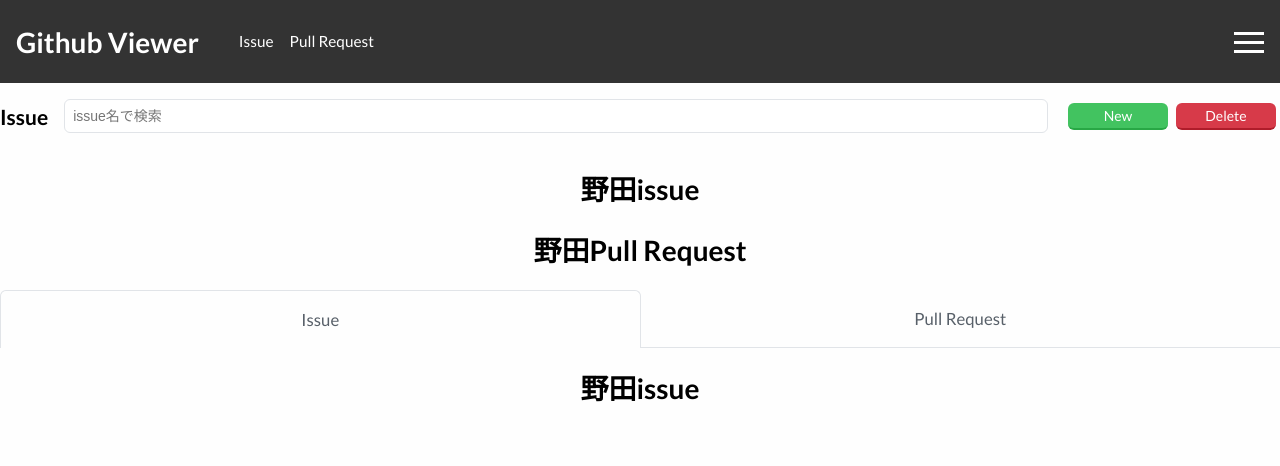
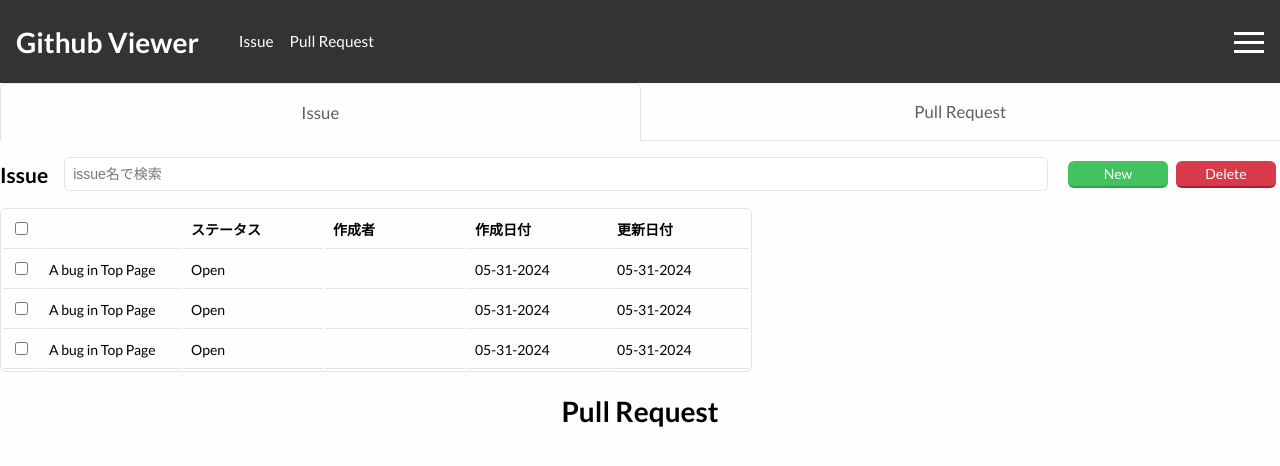
Before and after one commit to tatsuya1981/ws-0500-redux-github-viewer, a React (Create React App) app: page /issue in a window 1280 px wide. Shown: the top 466 px of the page. Built offline with nearby package versions, Linux system fonts and the light colour scheme.

Commit message:
create of table

```diff
--- a/src/App.jsx
+++ b/src/App.jsx
@@ -1,5 +1,6 @@
 import './App.css';
 import { HeaderTag } from './components/molecules/HeaderTag';
+import { IssueTable } from './components/organisms/IssueTable';
 import { Header } from './components/organisms/layout/Header';
 import { SearchArea } from './components/organisms/search/SearchArea';
 import { Issue } from './components/pages/Issue';
@@ -10,10 +11,11 @@
   return (
     <div className="App">
       <Header />
+      <HeaderTag />
       <SearchArea />
+      <IssueTable />
       <Issue />
       <PullRequest />
-      <HeaderTag />
       <Router />
     </div>
   );
--- a/src/components/atoms/HeaderTitle.jsx
+++ b/src/components/atoms/HeaderTitle.jsx
@@ -1,4 +1,3 @@
-// import { useNavigate } from "react-router-dom";
 import { Link } from "react-router-dom";
 import styled from "styled-components";
 
--- a/src/components/molecules/HeaderTag.jsx
+++ b/src/components/molecules/HeaderTag.jsx
@@ -13,8 +13,8 @@
   return(
     <div>
     <SHeaderTagWrapper>
-      <SHeaderTagLeft active={active} onClick={onClickTag} ><SHeaderTagSpan>Issue</SHeaderTagSpan></SHeaderTagLeft>
-      <SHeaderTagRight active={active} onClick={onClickTag} ><SHeaderTagSpan>Pull Request</SHeaderTagSpan></SHeaderTagRight>
+      <SHeaderTagLeft active={active.toString()} onClick={onClickTag} ><SHeaderTagSpan>Issue</SHeaderTagSpan></SHeaderTagLeft>
+      <SHeaderTagRight active={active.toString()} onClick={onClickTag} ><SHeaderTagSpan>Pull Request</SHeaderTagSpan></SHeaderTagRight>
     </SHeaderTagWrapper>
     </div>
   )
@@ -30,10 +30,10 @@
 font-size: 1.2rem;
 width: 100%;
 text-align: center;
-border-top: ${(props) => props.active? `1px solid rgb(225, 228, 232)`: `initial`};
-border-right: ${(props) => props.active? `1px solid rgb(225, 228, 232)`: `initial`};
-border-left: ${(props) => props.active? `1px solid rgb(225, 228, 232)`: `initial`};
-border-bottom: ${(props) => props.active? `initial`: `1px solid rgb(225, 228, 232)`};
+border-top: ${(props) => props.active === "true"? `1px solid rgb(225, 228, 232)`: `initial`};
+border-right: ${(props) => props.active === "true"? `1px solid rgb(225, 228, 232)`: `initial`};
+border-left: ${(props) => props.active === "true"? `1px solid rgb(225, 228, 232)`: `initial`};
+border-bottom: ${(props) => props.active === "true"? `initial`: `1px solid rgb(225, 228, 232)`};
 border-radius:6px 6px 0px 0px;
 list-style-type: none;
 `
@@ -42,10 +42,10 @@
 font-size: 1.2rem;
 width: 100%;
 text-align: center;
-border-top: ${(props) => props.active? `initial`: `1px solid rgb(225, 228, 232)`};
-border-right: ${(props) => props.active? `initial`: `1px solid rgb(225, 228, 232)`};
-border-left: ${(props) => props.active? `initial`: `1px solid rgb(225, 228, 232)`};
-border-bottom: ${(props) => props.active? `1px solid rgb(225, 228, 232)`: `initial`};
+border-top: ${(props) => props.active === "true"? `initial`: `1px solid rgb(225, 228, 232)`};
+border-right: ${(props) => props.active === "true"? `initial`: `1px solid rgb(225, 228, 232)`};
+border-left: ${(props) => props.active === "true"? `initial`: `1px solid rgb(225, 228, 232)`};
+border-bottom: ${(props) => props.active === "true"? `1px solid rgb(225, 228, 232)`: `initial`};
 border-radius:6px 6px 0px 0px;
 list-style-type: none;
 `
--- /dev/null
+++ b/src/components/organisms/IssueTable.jsx
@@ -0,0 +1,107 @@
+import styled from "styled-components";
+
+export const IssueTable = () => {
+  return (
+    <>
+      <SIssueTableWrapper>
+        <SIssueTable>
+          <thead>
+            <tr>
+              <SIssueCheckBox>
+                <input type="checkbox"></input>
+              </SIssueCheckBox>
+              <SIssueTableTitle></SIssueTableTitle>
+              <SIssueTableTitle>ステータス</SIssueTableTitle>
+              <SIssueTableTitle>作成者</SIssueTableTitle>
+              <SIssueTableTitle>作成日付</SIssueTableTitle>
+              <SIssueTableTitle>更新日付</SIssueTableTitle>
+            </tr>
+          </thead>
+          <tbody>
+            <SIssueTableRow>
+              <SIssueBodyCheckBox>
+                <input type="checkbox"></input>
+              </SIssueBodyCheckBox>
+              <SIssueBodyTableTitle>A bug in Top Page</SIssueBodyTableTitle>
+              <SIssueBodyTableLists>Open</SIssueBodyTableLists>
+              <SIssueBodyTableLists></SIssueBodyTableLists>
+              <SIssueBodyTableLists>05-31-2024</SIssueBodyTableLists>
+              <SIssueBodyTableLists>05-31-2024</SIssueBodyTableLists>
+            </SIssueTableRow>
+            <SIssueTableRow>
+              <SIssueBodyCheckBox>
+                <input type="checkbox"></input>
+              </SIssueBodyCheckBox>
+              <SIssueBodyTableTitle>A bug in Top Page</SIssueBodyTableTitle>
+              <SIssueBodyTableLists>Open</SIssueBodyTableLists>
+              <SIssueBodyTableLists></SIssueBodyTableLists>
+              <SIssueBodyTableLists>05-31-2024</SIssueBodyTableLists>
+              <SIssueBodyTableLists>05-31-2024</SIssueBodyTableLists>
+            </SIssueTableRow>
+            <SIssueTableRow>
+              <SIssueBodyCheckBox>
+                <input type="checkbox"></input>
+              </SIssueBodyCheckBox>
+              <SIssueBodyTableTitle>A bug in Top Page</SIssueBodyTableTitle>
+              <SIssueBodyTableLists>Open</SIssueBodyTableLists>
+              <SIssueBodyTableLists></SIssueBodyTableLists>
+              <SIssueBodyTableLists>05-31-2024</SIssueBodyTableLists>
+              <SIssueBodyTableLists>05-31-2024</SIssueBodyTableLists>
+            </SIssueTableRow>
+          </tbody>
+        </SIssueTable>
+      </SIssueTableWrapper>
+    </>
+  );
+};
+
+const SIssueTableWrapper = styled.div`
+  overflow: scroll;
+`;
+
+const SIssueTable = styled.table`
+  border: 1px solid rgb(225, 228, 232);
+  border-radius: 6px;
+`;
+
+const SIssueCheckBox = styled.th`
+  min-width: auto;
+  padding: 8px;
+  text-align: left;
+  border-bottom: 1px solid rgb(225, 228, 232);
+`;
+
+const SIssueTableTitle = styled.th`
+  padding: 8px;
+  text-align: left;
+  min-width: 10rem;
+  border-bottom: 1px solid rgb(225, 228, 232);
+`;
+
+const SIssueTableRow = styled.tr`
+  cursor: pointer;
+`;
+
+const SIssueBodyCheckBox = styled.td`
+  min-width: auto;
+  padding: 8px;
+  text-align: left;
+  border-bottom: 1px solid rgb(225, 228, 232);
+`;
+
+const SIssueBodyTableTitle = styled.td`
+  padding: 8px;
+  text-align: left;
+  min-width: 10rem;
+  border-bottom: 1px solid rgb(225, 228, 232);
+  outline {
+    width: 140rem;
+  }
+`;
+
+const SIssueBodyTableLists = styled.td`
+  padding: 8px;
+  text-align: left;
+  min-width: 10rem;
+  border-bottom: 1px solid rgb(225, 228, 232);
+`;
--- a/src/components/pages/Issue.jsx
+++ b/src/components/pages/Issue.jsx
@@ -1,7 +1,7 @@
 export const Issue = () => {
-  return (
-    <>
-    <h1>野田issue</h1>
-    </>
+  return(
+    <div>
+
+    </div>
   );
 };
--- a/src/components/pages/Profile.jsx
+++ b/src/components/pages/Profile.jsx
@@ -1,5 +1,5 @@
 export const Profile = () => {
   return(
-    <h1>野田Profile</h1>
+    <h1>Profile</h1>
   );
 };
--- a/src/components/pages/PullRequest.jsx
+++ b/src/components/pages/PullRequest.jsx
@@ -1,5 +1,5 @@
 export const PullRequest = () => {
   return (
-    <h1>野田Pull Request</h1>
+    <h1>Pull Request</h1>
   );
 };
--- a/src/components/pages/Top.jsx
+++ b/src/components/pages/Top.jsx
@@ -1,5 +1,5 @@
 export const Top = () => {
   return(
-    <h1>野田TOP</h1>
+    <h1>TOP</h1>
   );
 };
```
Also changed, not shown: src/router/Router.jsx (+9 -9 lines).
